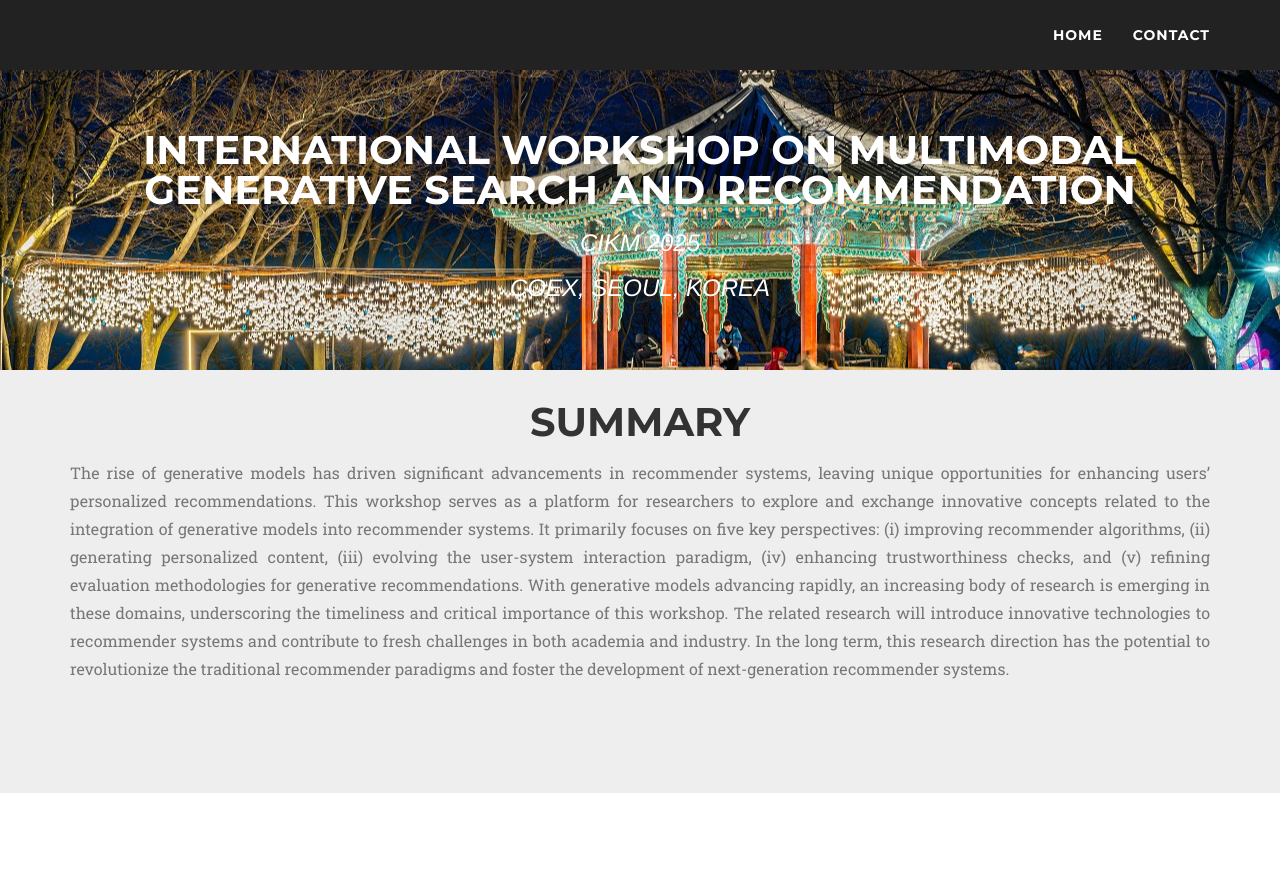
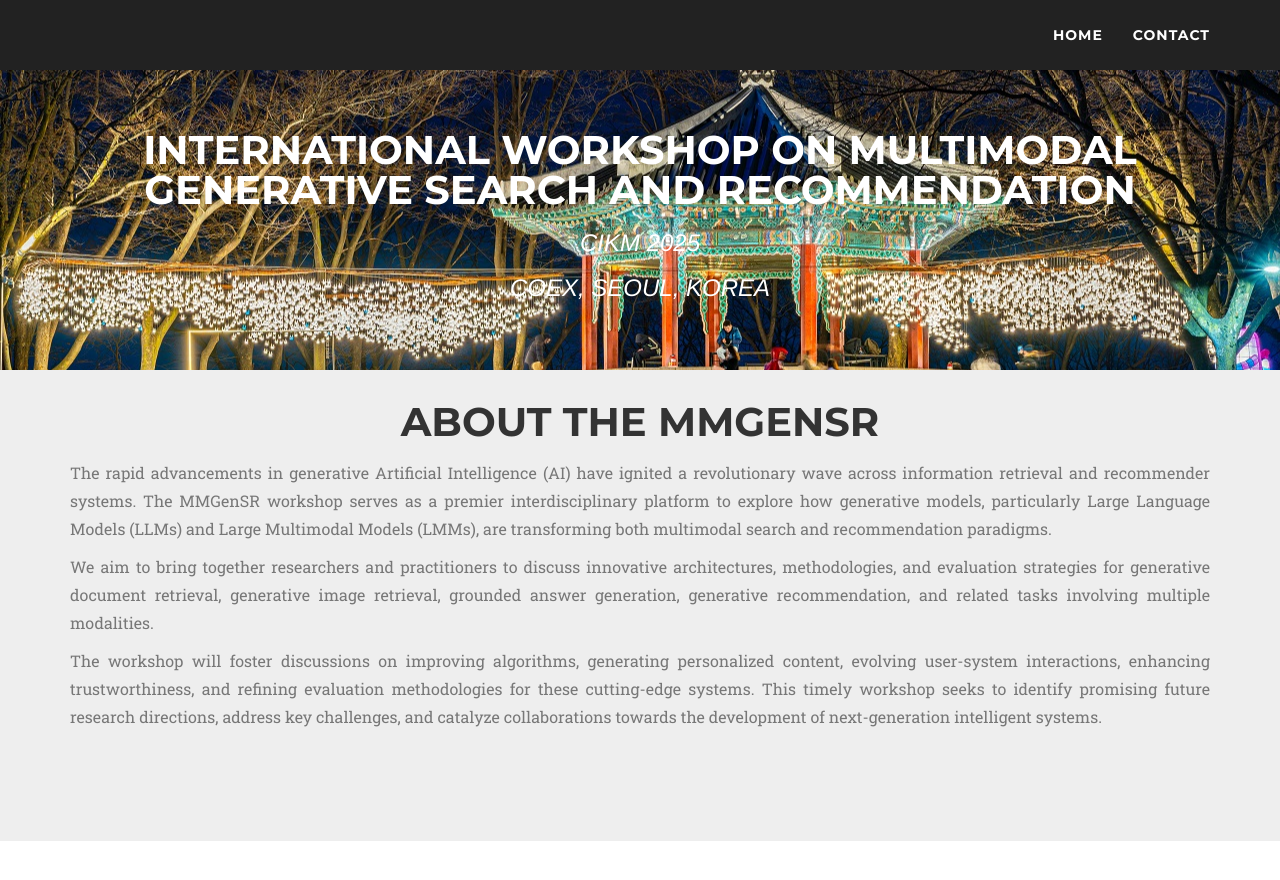
Before and after one commit to mmgensr-cikm25/mmgensr-cikm25.github.io, a Jekyll site: the page built from index.md, in a window 1280 px wide and 900 px high. Shown: the top 880 px of the window. Built offline with Jekyll 4.4.1, drawn with Linux system fonts in a browser that asks for light colours; nearby versions of some CDN libraries; some web fonts are replaced.

Commit message:
Update summary.html

```diff
--- a/_includes/summary.html
+++ b/_includes/summary.html
@@ -2,14 +2,20 @@
         <div class="container">
             <div class="row">
                 <div class="col-lg-12 text-center">
-                    <h2 class="section-heading">Summary</h2>
+                    <h2 class="section-heading">About the MMGenSR</h2>
                     <!--h3 class="section-subheading text-muted">Lorem ipsum dolor sit amet consectetur.</h3-->
                 </div>
             </div>
             <div class="row text-justify">
                 <div class="col-md-12">
                     <p class="large text-muted">
-                       The rise of generative models has driven significant advancements in recommender systems, leaving unique opportunities for enhancing users’ personalized recommendations. This workshop serves as a platform for researchers to explore and exchange innovative concepts related to the integration of generative models into recommender systems. It primarily focuses on five key perspectives: (i) improving recommender algorithms, (ii) generating personalized content, (iii) evolving the user-system interaction paradigm, (iv) enhancing trustworthiness checks, and (v) refining evaluation methodologies for generative recommendations. With generative models advancing rapidly, an increasing body of research is emerging in these domains, underscoring the timeliness and critical importance of this workshop. The related research will introduce innovative technologies to recommender systems and contribute to fresh challenges in both academia and industry. In the long term, this research direction has the potential to revolutionize the traditional recommender paradigms and foster the development of next-generation recommender systems.
+                       The rapid advancements in generative Artificial Intelligence (AI) have ignited a revolutionary wave across information retrieval and recommender systems. The MMGenSR workshop serves as a premier interdisciplinary platform to explore how generative models, particularly Large Language Models (LLMs) and Large Multimodal Models (LMMs), are transforming both multimodal search and recommendation paradigms.
+                    </p>
+                    <p class="large text-muted">
+                       We aim to bring together researchers and practitioners to discuss innovative architectures, methodologies, and evaluation strategies for generative document retrieval, generative image retrieval, grounded answer generation, generative recommendation, and related tasks involving multiple modalities.
+                    </p>
+                    <p class="large text-muted">
+                       The workshop will foster discussions on improving algorithms, generating personalized content, evolving user-system interactions, enhancing trustworthiness, and refining evaluation methodologies for these cutting-edge systems. This timely workshop seeks to identify promising future research directions, address key challenges, and catalyze collaborations towards the development of next-generation intelligent systems.
                     </p>
                 </div>
             </div>
```
